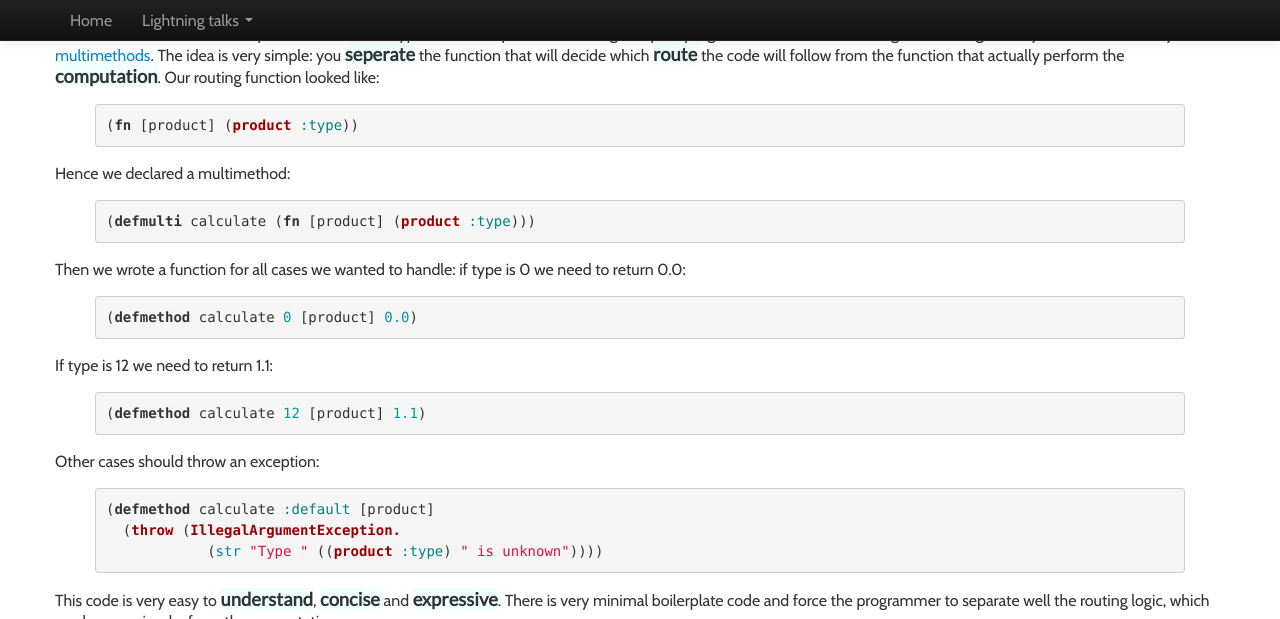
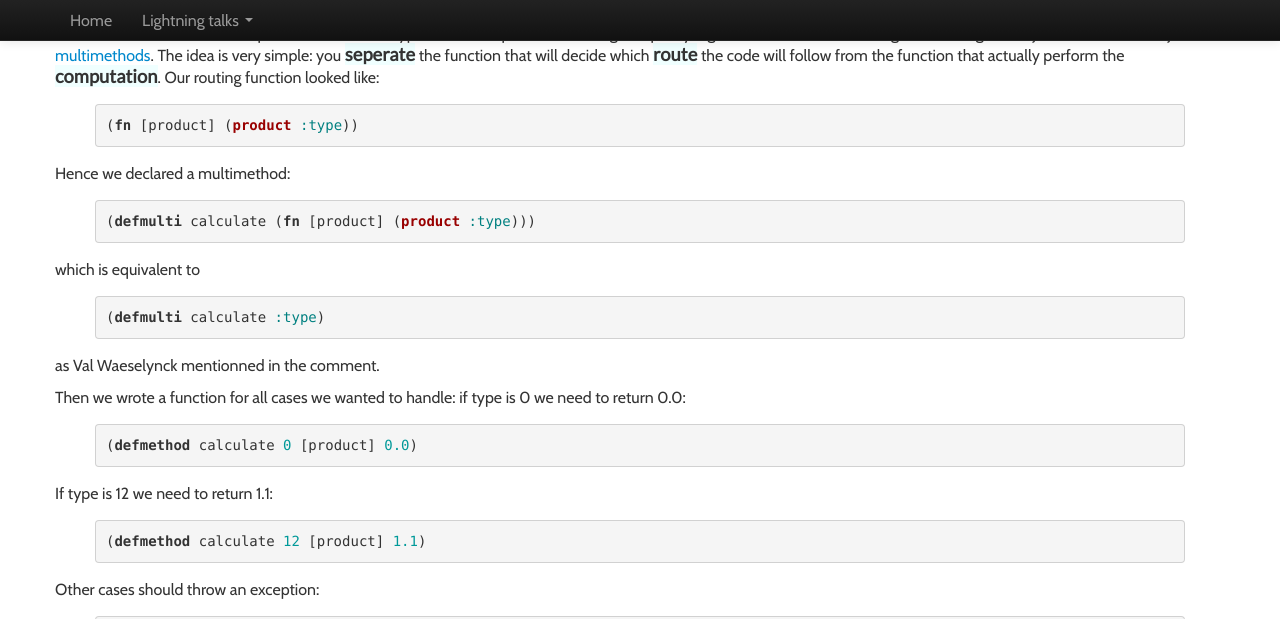
Before and after one commit to toff63/Sandbox, a Jekyll site: the page built from _posts/2015-01-13-Anti-ifs-technic-using-defmethod.md, in a window 1280 px wide and 900 px high, scrolled down 537 px, cut to the strip 0-619 px from the top of the window. Built offline with Jekyll 4.4.1, drawn with Linux system fonts in a browser that asks for light colours; nearby versions of some CDN libraries; some web fonts are replaced; Markdown is read by kramdown in place of the engine named in the settings; comment, search, counter and statistics services are not loaded.

Commit message:
updated clojure code with advise found in the post comments

```diff
--- a/_posts/2015-01-13-Anti-ifs-technic-using-defmethod.md
+++ b/_posts/2015-01-13-Anti-ifs-technic-using-defmethod.md
@@ -23,6 +23,14 @@ Hence we declared a multimethod:
 {% highlight clojure %}
 (defmulti calculate (fn [product] (product :type)))
 {% endhighlight %}
+
+which is equivalent to
+
+{% highlight clojure %}
+(defmulti calculate :type)
+{% endhighlight %}
+
+as Val Waeselynck mentionned in the comment.
 
 Then we wrote a function for all cases we wanted to handle: if type is 0 we need to return 0.0:
 
```
